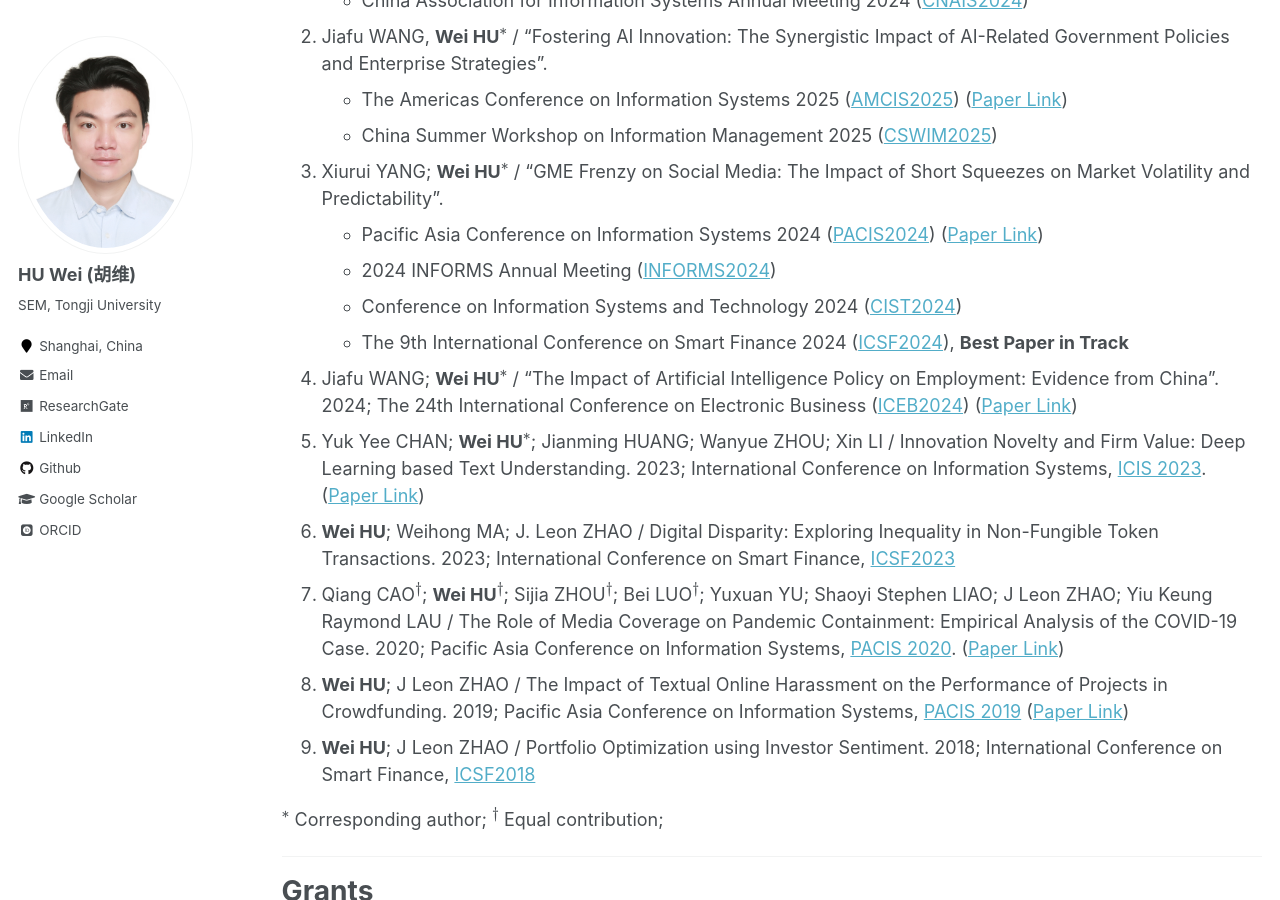
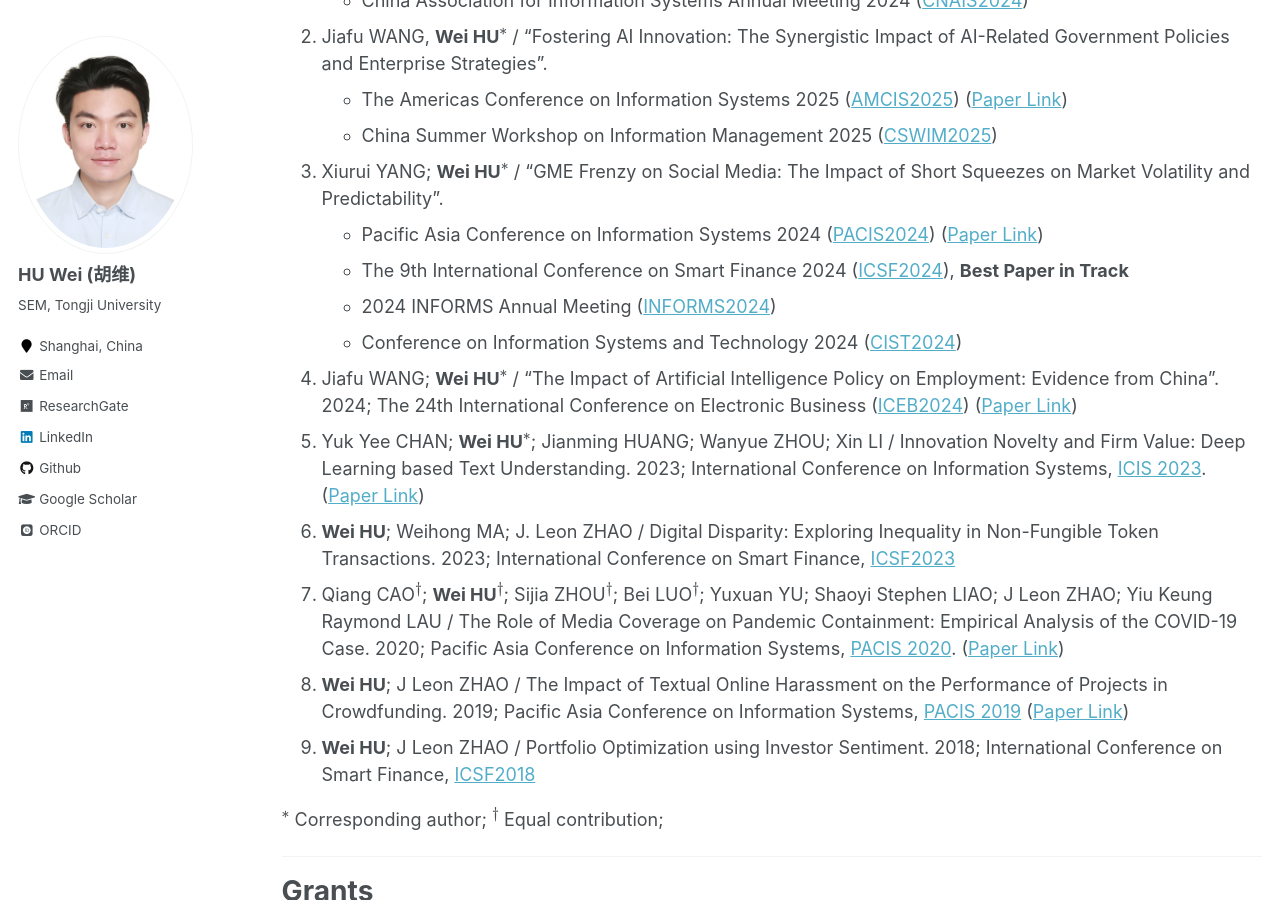
Before and after one commit to huwei-vincent/huwei-vincent.github.io, a Jekyll site: the page built from _pages/my-publication.md, in a window 1280 px wide and 900 px high, scrolled down 925 px. Built offline with Jekyll 4.4.1, drawn with Linux system fonts in a browser that asks for light colours; some web fonts are replaced; formulas are drawn with MathJax 3.

```diff
--- a/_pages/my-publication.md
+++ b/_pages/my-publication.md
@@ -30,9 +30,9 @@ author_profile: true
     - China Summer Workshop on Information Management 2025 ([CSWIM2025](https://2025.cswimworkshop.org/))
 1. Xiurui YANG; **Wei HU$^{\ast}$** / “GME Frenzy on Social Media: The Impact of Short Squeezes on Market Volatility and Predictability”.
     - Pacific Asia Conference on Information Systems 2024 ([PACIS2024](https://pacis2024.aisconferences.org/)) ([Paper Link](https://aisel.aisnet.org/pacis2024/track17_socmedia/track17_socmedia/18/))
+    - The 9th International Conference on Smart Finance 2024 ([ICSF2024](https://www.icsf2024.com/index.html)), **Best Paper in Track**
     - 2024 INFORMS Annual Meeting ([INFORMS2024](https://meetings.informs.org/wordpress/seattle2024/))
     - Conference on Information Systems and Technology 2024 ([CIST2024](https://sites.google.com/view/cist2024/home?authuser=0))
-    - The 9th International Conference on Smart Finance 2024 ([ICSF2024](https://www.icsf2024.com/index.html)), **Best Paper in Track**
 1. Jiafu WANG; **Wei HU$^{\ast}$** / “The Impact of Artificial Intelligence Policy on Employment: Evidence from
 China”. 2024; The 24th International Conference on Electronic Business ([ICEB2024](https://fbm.uic.edu.cn/iceb/)) ([Paper Link](https://aisel.aisnet.org/iceb2024/31/))
 2. Yuk Yee CHAN; **Wei HU$^{\ast}$**; Jianming HUANG; Wanyue ZHOU; Xin LI / Innovation Novelty and Firm Value: Deep Learning based Text Understanding. 2023; International Conference on Information Systems, [ICIS 2023](https://icis2023.aisconferences.org/). ([Paper Link](https://aisel.aisnet.org/icis2023/dab_sc/dab_sc/8/))
```
